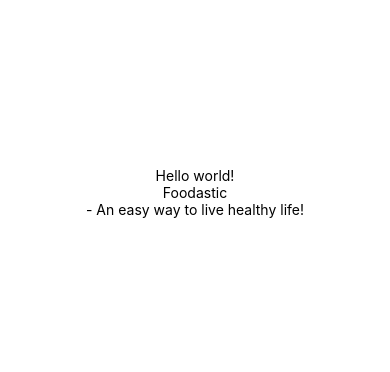
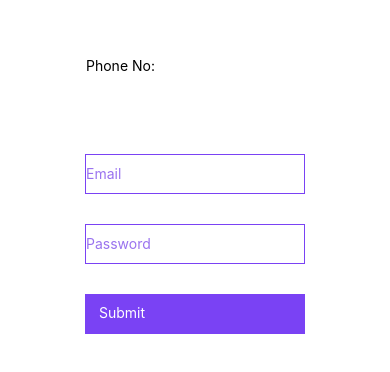
Before and after one commit to SatishAshokMahajan/foodastic, a React Native app: screen / in a window 390 px wide. Shown: the part 230-602 px from the top of the page. Built offline with nearby package versions, Linux system fonts and the light colour scheme.

Commit message:
basic pages

```diff
--- a/App.js
+++ b/App.js
@@ -1,15 +1,14 @@
 import React, { Component } from 'react';
 import { Text, View } from 'react-native';
+import NumberSignIn from './application/authentication/new-user/number-sign-in';
+import UserProfile from './application/authentication/new-user/user-profile';
 
 export default class HelloWorldApp extends Component {
   render() {
     return (
       <View style={{ flex: 1, justifyContent: "center", alignItems: "center" }}>
-        <View>
-          <Text>Hello world!</Text>
-        </View>
-        <Text>Foodastic</Text>
-        <Text>- An easy way to live healthy life!</Text>
+        <NumberSignIn />
+        <UserProfile />
       </View>
     );
   }
--- a/application/authentication/new-user/number-sign-in.js
+++ b/application/authentication/new-user/number-sign-in.js
@@ -0,0 +1,26 @@
+import React, { Component } from 'react';
+import { Text, TextInput, View } from 'react-native';
+
+export default class NumberSignIn extends Component {
+    constructor(props) {
+        super(props);
+        this.state = {
+            text: ''
+        };
+    }
+
+    render() {
+        return (
+            <View style={{ padding: 10 }}>
+                <TextInput
+                    style={{ height: 40 }}
+                    placeholder="Phone No:"
+                    onChangeText={(text) => this.setState({ text })}
+                />
+                <Text style={{ padding: 10, fontSize: 42 }}>
+                    {this.state.text.split(' ').map((word) => word && '🍕').join(' ')}
+                </Text>
+            </View>
+        );
+    }
+}
--- /dev/null
+++ b/application/authentication/new-user/user-profile-style.js
@@ -0,0 +1,22 @@
+import { StyleSheet } from 'react-native';
+
+export const styles = StyleSheet.create({
+    container: {
+        paddingTop: 23
+    },
+    input: {
+        margin: 15,
+        height: 40,
+        borderColor: '#7a42f4',
+        borderWidth: 1
+    },
+    submitButton: {
+        backgroundColor: '#7a42f4',
+        padding: 10,
+        margin: 15,
+        height: 40,
+    },
+    submitButtonText: {
+        color: 'white'
+    }
+})
--- a/application/authentication/new-user/user-profile.js
+++ b/application/authentication/new-user/user-profile.js
@@ -0,0 +1,46 @@
+import React, { Component } from 'react';
+import { View, Text, TouchableOpacity, TextInput, StyleSheet } from 'react-native';
+import { styles } from './user-profile-style';
+
+export default class UserProfile extends Component {
+   state = {
+      email: '',
+      password: ''
+   }
+   handleEmail = (text) => {
+      this.setState({ email: text })
+   }
+   handlePassword = (text) => {
+      this.setState({ password: text })
+   }
+   login = (email, pass) => {
+      alert('email: ' + email + ' password: ' + pass)
+   }
+   render() {
+      return (
+         <View style = {styles.container}>
+            <TextInput style = {styles.input}
+               underlineColorAndroid = "transparent"
+               placeholder = "Email"
+               placeholderTextColor = "#9a73ef"
+               autoCapitalize = "none"
+               onChangeText = {this.handleEmail}/>
+
+            <TextInput style = {styles.input}
+               underlineColorAndroid = "transparent"
+               placeholder = "Password"
+               placeholderTextColor = "#9a73ef"
+               autoCapitalize = "none"
+               onChangeText = {this.handlePassword}/>
+
+            <TouchableOpacity
+               style = {styles.submitButton}
+               onPress = {
+                  () => this.login(this.state.email, this.state.password)
+               }>
+               <Text style = {styles.submitButtonText}> Submit </Text>
+            </TouchableOpacity>
+         </View>
+      )
+   }
+}
```
